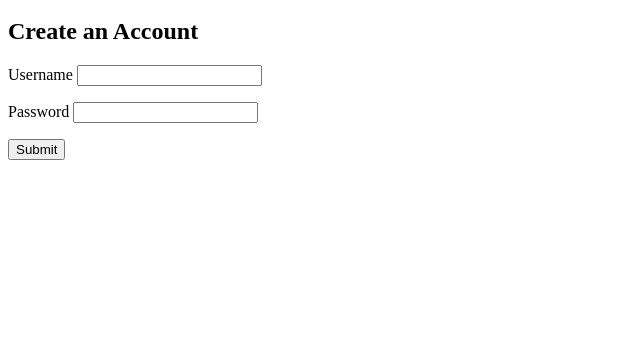
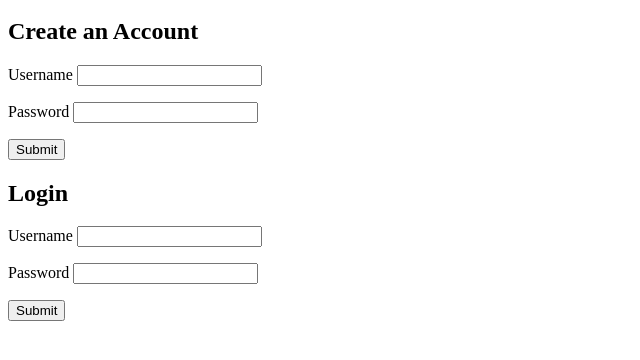
Before and after one commit to herkang/community-directory, a Flask app: page / in a window 1280 px wide. Shown: the part 165-525 px from the top of the page, without its empty margins (0-640 px from the left). Run offline with Flask 2, Linux system fonts and the light colour scheme.

Commit message:
Create login form

```diff
--- a/templates/homepage.html
+++ b/templates/homepage.html
@@ -7,11 +7,27 @@
   <h2>Navigation</h2>
   <ul>
     <li><a href="/categories">View all categories</a></li>
-    <li><a href="/users">View user</a></li>
+    <li><a href="/user">View user</a></li>
+
   </ul>
 
   <h2>Create an Account</h2>
-  <form action="/users" method="POST">
+  <form action="/user" method="POST">
+    <p>
+      Username <input type="text" name="username">
+    </p>
+
+    <p>
+      Password <input type="password" name="password">
+    </p>
+
+    <p>
+      <input type="submit">
+    </p>
+  </form>
+
+  <h2>Login</h2>
+  <form action="/login" method="POST">
     <p>
       Username <input type="text" name="username">
     </p>
```
